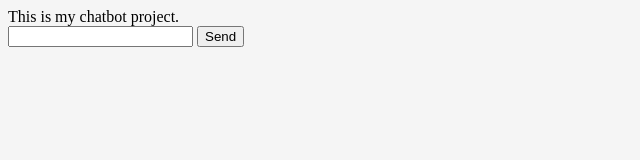
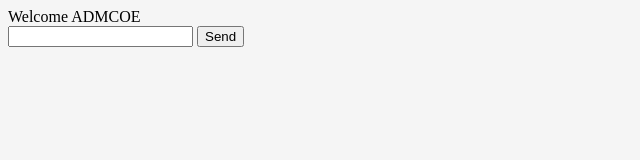
Before and after one commit to ankitapradhan7996/projectfiles, a website: page public/index.html in a window 1280 px wide. Shown: the full height of the page, 0-640 px from the left. Drawn offline with nearby package versions, Linux system fonts and the light colour scheme.

Commit message:
Update index.html

```diff
--- a/public/index.html
+++ b/public/index.html
@@ -19,7 +19,7 @@
     How about a simple folio page to show off everything you're going to make!
 
   -->
-  This is my chatbot project.
+  Welcome ADMCOE
   <form id=txtsendform>
   <input type="text" id="txtsendbox">
   <input type="button" value="Send" id="txtsendbtn">
```
